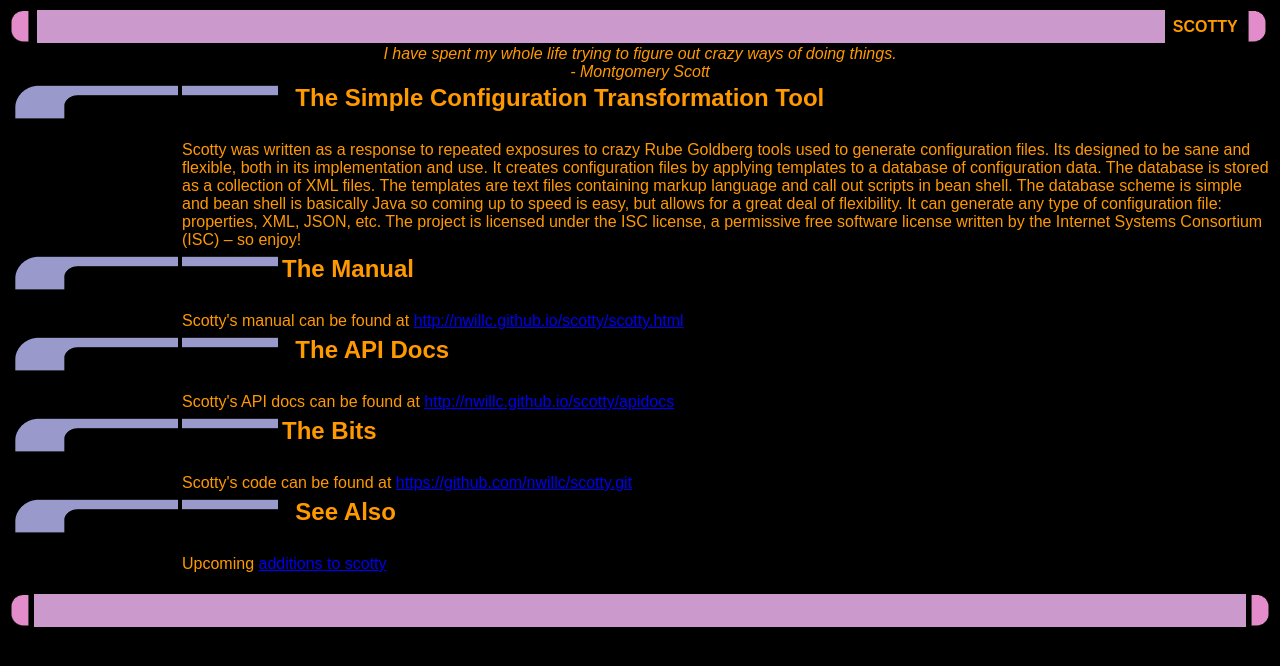
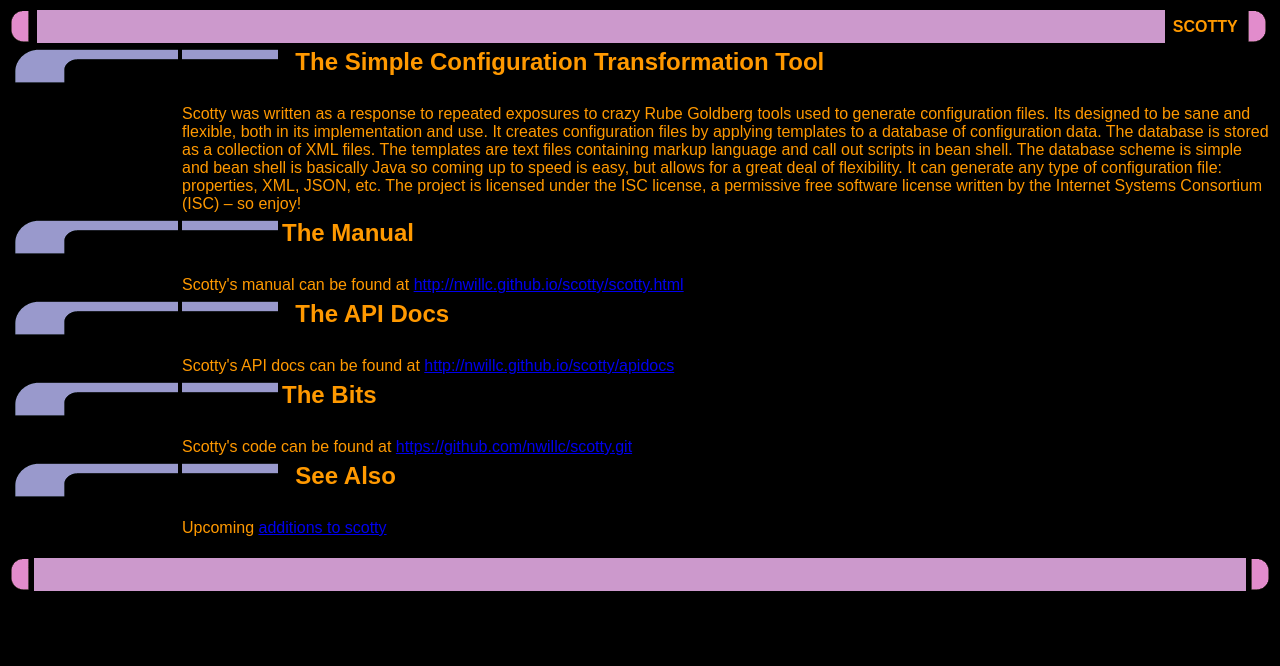
Before and after one commit to nwillc/scotty, a Jekyll site: the page index.html, which Jekyll copies as it is, in a window 1280 px wide. Shown: the top 666 px of the page. Built offline with Jekyll 4.4.1, drawn with Linux system fonts in a browser that asks for light colours; Markdown is read by kramdown in place of the engine named in the settings.

Commit message:
index tweaks

```diff
--- a/index.html
+++ b/index.html
@@ -18,12 +18,6 @@
 	<td><img src="images/right.gif"></td>
       </tr>
     </table>
-    <div align="center">
-      <i>
-	I have spent my whole life trying to figure out crazy ways of doing things.<br/>
-	- Montgomery Scott
-      </i>
-    </div>
     <table border="0">
       <tr>
 	<td><img src="images/bl-swosh.gif"></td>
```
